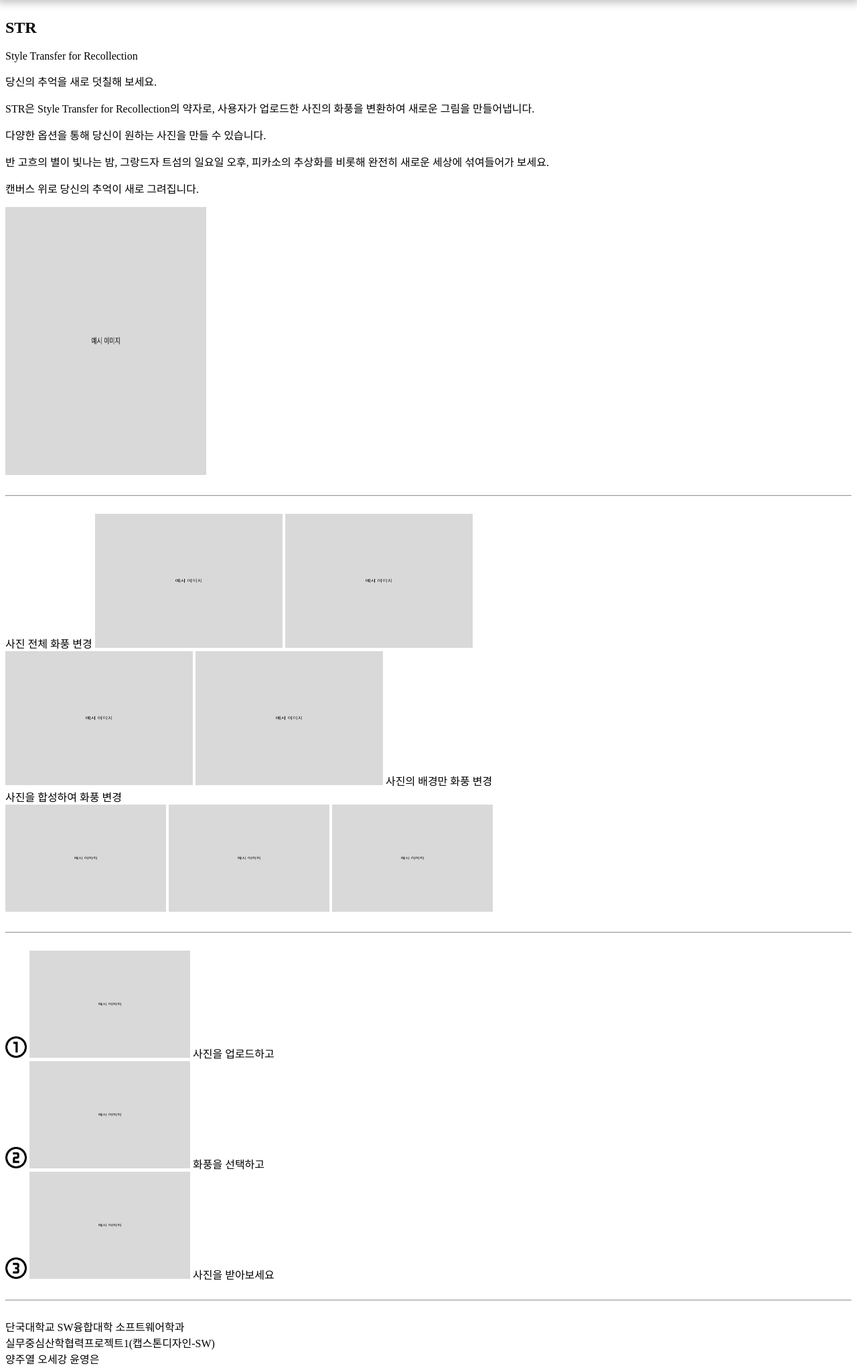
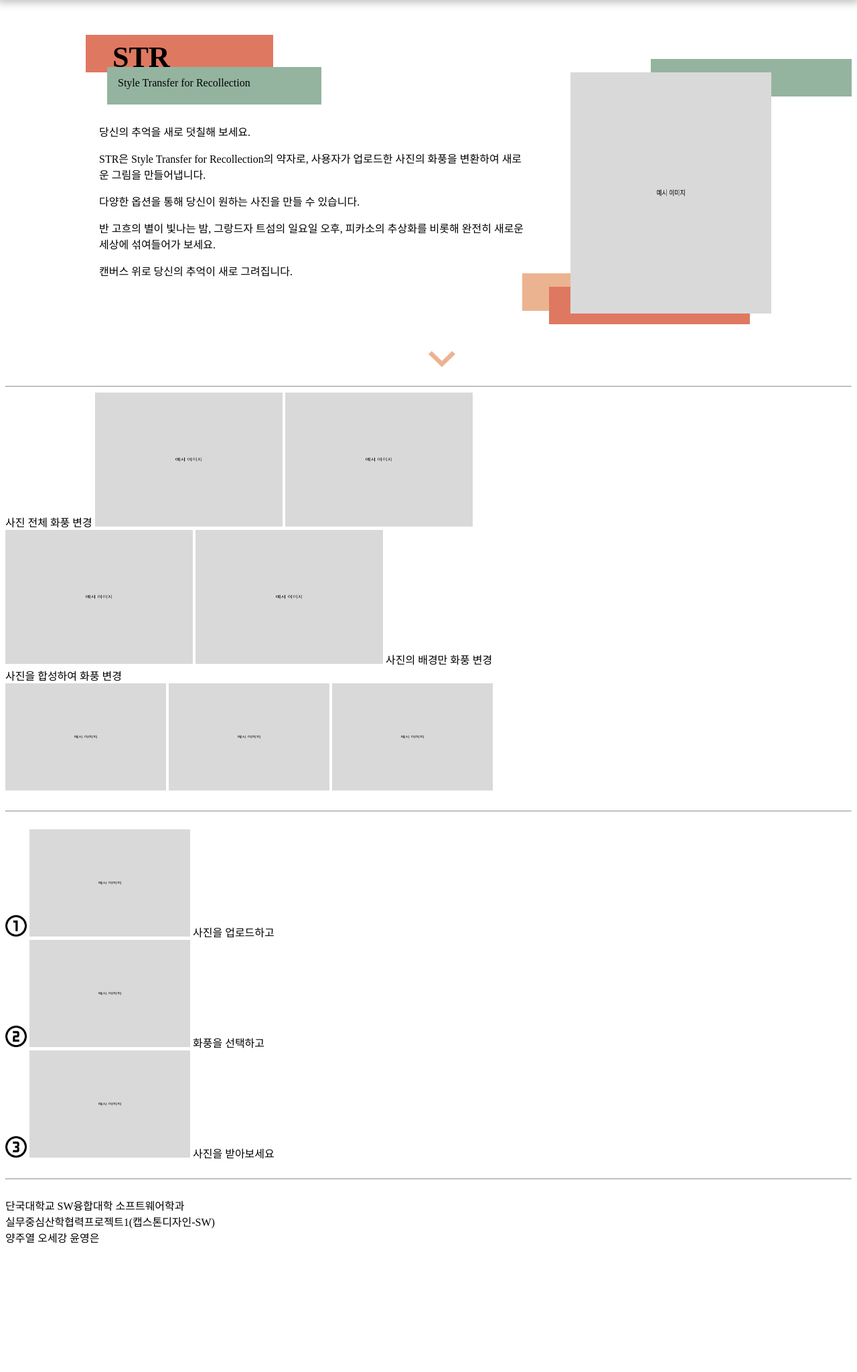
Before and after one commit to BEarSTudent/Capstone, a Flask app: page / in a window 1280 px wide. Shown: the part 84-2132 px from the top of the page at 67% size. After the commit the page ends 1940 px from the top, so only its background shows below. Run offline with Flask 3, Linux system fonts and the light colour scheme.

Commit message:
Update style of introduction part of main page

```diff
--- a/web/app/static/css/index_style.css
+++ b/web/app/static/css/index_style.css
@@ -0,0 +1,102 @@
+section{
+    z-index: -1;
+}
+
+#intro_intro{
+    position: relative;
+
+    height: 560px;
+}
+
+#bg_colorbox_1{
+    background-color: #DF7861;
+    width: 280px;
+    height: 56px;
+
+    position: absolute;
+    top: 44px;
+    left: 120px;
+    z-index: -2;
+}
+
+#bg_colorbox_2{
+    background-color: #94B49F;
+    width: 320px;
+    height: 56px;
+
+    position: absolute;
+    top: 92px;
+    left: 152px;
+    z-index: -2;
+}
+
+#bg_colorbox_3{
+    background-color: #94B49F;
+    width: 300px;
+    height: 56px;
+
+    position: absolute;
+    top: 80px;
+    right: 0;
+    z-index: -2;
+}
+
+#bg_colorbox_4{
+    background-color: #ECB390;
+    width: 300px;
+    height: 56px;
+
+    position: absolute;
+    top: 400px;
+    right: 192px;
+    z-index: -2;
+}
+
+#bg_colorbox_5{
+    background-color: #DF7861;
+    width: 300px;
+    height: 56px;
+
+    position: absolute;
+    top: 420px;
+    right: 152px;
+    z-index: -2;
+}
+
+#intro_title{
+    position: absolute;
+    top: 52px;
+    left: 160px;
+}
+
+#intro_title h1{
+    font-size: 44px;
+    margin: 0;
+}
+
+#intro_title p{
+    margin-top: 4px;
+    margin-left: 8px;
+}
+
+#intro_contents{
+    position: absolute;
+    top: 160px;
+    left: 140px;
+    right: 480px;
+}
+
+#intro_img{
+    width: 300px;
+    height: 360px;
+
+    position: absolute;
+    top: 100px;
+    right: 120px;
+}
+
+#intro_down{
+    position: absolute;
+    bottom: 20px;
+    left: 50%;
+}
--- a/web/app/templates/index.html
+++ b/web/app/templates/index.html
@@ -12,13 +12,19 @@
         </header>
 
         <!--page contents-->
-        <section>
+        <section id="intro_intro">
             <!--웹 페이지 소개-->
-            <div>
+            <div id="bg_colorbox_1"></div>
+            <div id="bg_colorbox_2"></div>
+            <div id="bg_colorbox_3"></div>
+            <div id="bg_colorbox_4"></div>
+            <div id="bg_colorbox_5"></div>
+
+            <div id="intro_title">
                 <h1>STR</h1>
                 <p>Style Transfer for Recollection</p>
             </div>
-            <div>
+            <div id="intro_contents">
                 <p>당신의 추억을 새로 덧칠해 보세요.</p>
                 <p>STR은 Style Transfer for Recollection의 약자로, 사용자가 업로드한 사진의 화풍을 변환하여 새로운 그림을 만들어냅니다.</p>
                 <p>다양한 옵션을 통해 당신이 원하는 사진을 만들 수 있습니다.</p>
@@ -26,24 +32,26 @@
                     트섬의 일요일 오후, 피카소의 추상화를 비롯해 완전히 새로운 세상에 섞여들어가 보세요.</p>
                 <p>캔버스 위로 당신의 추억이 새로 그려집니다.</p>
             </div>
-            <img src="../static/images/sample_image.png" width="300px" height="400px">
+            <img id="intro_img" src="../static/images/sample_image.png">
+
+            <img id="intro_down" src="../static/images/vector_arrow_down.png" width="40px">
         </section>
 
-        <br><hr><br>
+        <hr>
 
-        <section>
+        <section id="intro_example">
             <!--사용 예시-->
-            <div>
+            <div id="ex_1">
                 사진 전체 화풍 변경
                 <img src="../static/images/sample_image.png" width="280px" height="200px">
                 <img src="../static/images/sample_image.png" width="280px" height="200px">
             </div>
-            <div>
+            <div id="ex_2">
                 <img src="../static/images/sample_image.png" width="280px" height="200px">
                 <img src="../static/images/sample_image.png" width="280px" height="200px">
                 사진의 배경만 화풍 변경
             </div>
-            <div>
+            <div id="ex_3">
                 사진을 합성하여 화풍 변경<br>
                 <img src="../static/images/sample_image.png" width="240px" height="160px">
                 <img src="../static/images/sample_image.png" width="240px" height="160px">
@@ -53,19 +61,19 @@
 
         <br><hr><br>
 
-        <section>
+        <section id="intro_use">
             <!--사용 방법-->
-            <div>
+            <div id="use_1">
                 <img src="../static/images/Vector1.png" width="32px" height="32x">
                 <img src="../static/images/sample_image.png" width="240px" height="160px">
                 사진을 업로드하고
             </div>
-            <div>
+            <div id="use_2">
                 <img src="../static/images/Vector2.png" width="32px" height="32px">
                 <img src="../static/images/sample_image.png" width="240px" height="160px">
                 화풍을 선택하고
             </div>
-            <div>
+            <div id="use_3">
                 <img src="../static/images/Vector3.png" width="32px" height="32px">
                 <img src="../static/images/sample_image.png" width="240px" height="160px">
                 사진을 받아보세요
```
Also changed, not shown: web/app/static/images/vector_arrow_down.png (added).
